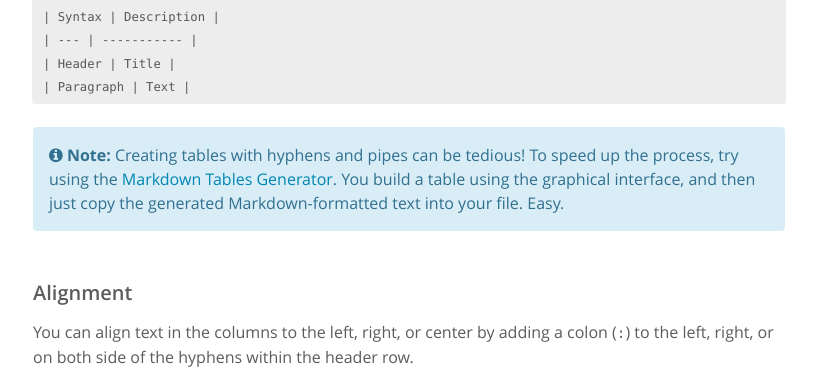
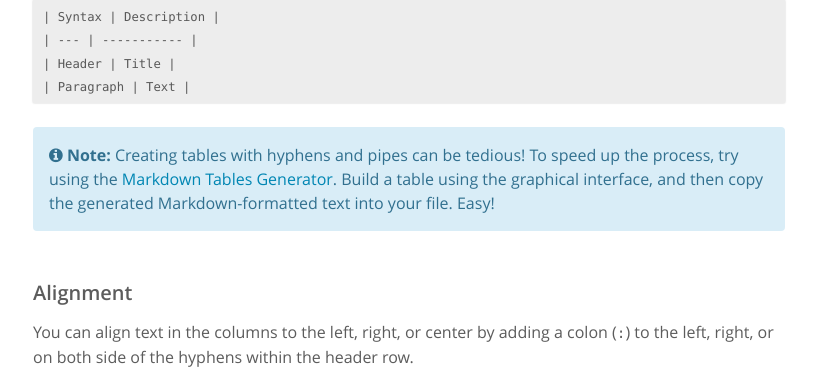
Before and after one commit to mattcone/markdown-guide, a Jekyll site: the page built from index.md, in a window 1280 px wide and 900 px high, scrolled down 20190 px. Shown: the part 92-461 px from the top of the window, without its empty margins (231-1048 px from the left). Built offline with Jekyll 4.4.1, drawn with Linux system fonts in a browser that asks for light colours.

Commit message:
Revise table note

````diff
--- a/_content/extended-syntax/tables.md
+++ b/_content/extended-syntax/tables.md
@@ -26,7 +26,7 @@
 ```
 
 <div class="alert alert-info">
-  <i class="fa fa-info-circle" aria-hidden="true"></i> <strong>Note:</strong> Creating tables with hyphens and pipes can be tedious! To speed up the process, try using the <a href="http://www.tablesgenerator.com/markdown_tables">Markdown Tables Generator</a>. You build a table using the graphical interface, and then just copy the generated Markdown-formatted text into your file. Easy.
+  <i class="fa fa-info-circle" aria-hidden="true"></i> <strong>Note:</strong> Creating tables with hyphens and pipes can be tedious! To speed up the process, try using the <a href="http://www.tablesgenerator.com/markdown_tables">Markdown Tables Generator</a>. Build a table using the graphical interface, and then copy the generated Markdown-formatted text into your file. Easy!
 </div>
 
 #### Alignment
````
